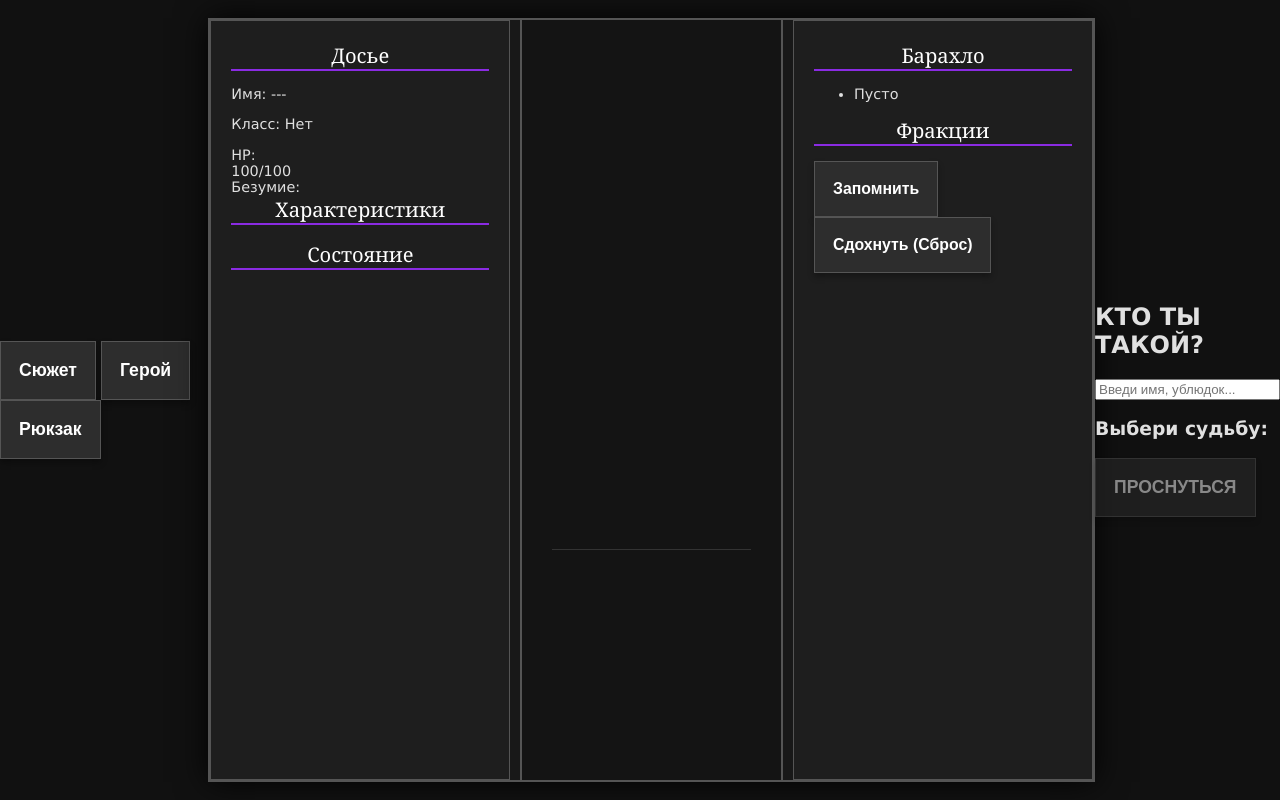
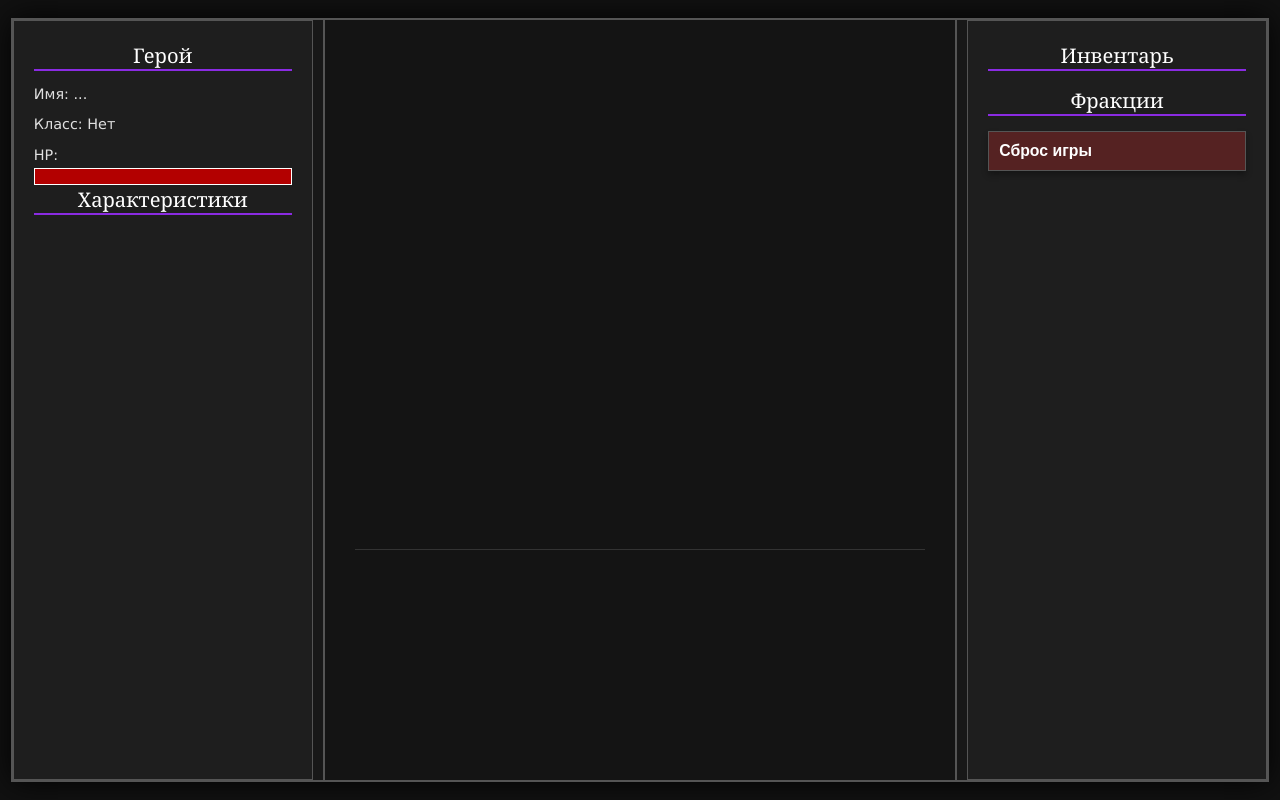
Before and after one commit to bogdanshtatskiy-cpu/Qs-, a plain HTML site: page index.html in a window 1280 px wide. Drawn offline with Linux system fonts and the light colour scheme.

Commit message:
Update index.html

```diff
--- a/index.html
+++ b/index.html
@@ -2,71 +2,56 @@
 <html lang="ru">
 <head>
     <meta charset="UTF-8">
-    <meta name="viewport" content="width=device-width, initial-scale=1.0, maximum-scale=1.0, user-scalable=no">
-    <title>Пепел Богов: Начало</title>
+    <meta name="viewport" content="width=device-width, initial-scale=1.0">
+    <title>Эпоха Раскола</title>
     <link rel="stylesheet" href="css/style.css">
 </head>
 <body>
 
-    <nav class="mobile-nav">
-        <button onclick="UI.switchTab('story')" class="active-tab">Сюжет</button>
-        <button onclick="UI.switchTab('hero')">Герой</button>
-        <button onclick="UI.switchTab('inv')">Рюкзак</button>
-    </nav>
-
     <div class="game-container">
-        <aside class="sidebar left-sidebar" id="tab-hero">
-            <div class="panel-header">Досье</div>
+        <aside class="sidebar left-sidebar">
+            <div class="panel-header">Герой</div>
             <div id="char-info">
-                <p>Имя: <span id="char-name" class="highlight">---</span></p>
+                <p>Имя: <span id="char-name">...</span></p>
                 <p>Класс: <span id="char-class">Нет</span></p>
-                <div class="stat-row">HP: <div class="bar-bg"><div id="hp-fill" style="width: 100%;"></div></div> <span id="hp-val">100/100</span></div>
-                <div class="stat-row">Безумие: <div class="bar-bg"><div id="sanity-fill" style="width: 0%; background: #a020f0;"></div></div></div>
+                <div class="health-bar-container">
+                    HP: <div class="health-bar"><div id="hp-fill"></div></div>
+                </div>
             </div>
 
             <div class="panel-header">Характеристики</div>
             <ul id="stats-list"></ul>
-
-            <div class="panel-header">Состояние</div>
-            <ul id="status-effects"></ul>
         </aside>
 
-        <main class="main-content" id="tab-story">
+        <main class="main-content">
             <div id="story-log"></div>
 
-            <div class="scene-area">
-                <div id="current-scene" class="typing-effect"></div>
-                <div id="choices-container"></div>
-            </div>
+            <div id="current-scene"></div>
+
+            <div id="choices-container"></div>
         </main>
 
-        <aside class="sidebar right-sidebar" id="tab-inv">
-            <div class="panel-header">Барахло</div>
-            <ul id="inventory-list"><li class="empty-msg">Пусто</li></ul>
+        <aside class="sidebar right-sidebar">
+            <div class="panel-header">Инвентарь</div>
+            <ul id="inventory-list"></ul>
 
             <div class="panel-header">Фракции</div>
             <ul id="factions-list"></ul>
 
-            <div class="system-controls">
-                <button onclick="Game.saveProgress()">Запомнить</button>
-                <button onclick="Game.resetGame()" class="danger-btn">Сдохнуть (Сброс)</button>
+            <div class="system-controls" style="margin-top: auto;">
+                <button onclick="Game.resetGame()" style="background:#522; width:100%; padding: 10px;">Сброс игры</button>
             </div>
         </aside>
     </div>
 
-    <div id="start-modal" class="modal">
-        <div class="modal-content">
-            <h2>КТО ТЫ ТАКОЙ?</h2>
-            <input type="text" id="input-name" placeholder="Введи имя, ублюдок..." maxlength="15">
-            <div class="class-selection">
-                <h3>Выбери судьбу:</h3>
-                <div id="class-buttons"></div>
-            </div>
-            <button id="start-btn" disabled onclick="Game.startGame()">ПРОСНУТЬСЯ</button>
-        </div>
-    </div>
+    <script src="js/engine.js"></script>
 
-    <script src="js/engine.js"></script>
-    <script src="js/chapter1.js"></script>
+    <script src="js/chapters/prologue.js"></script>
+
+    <script>
+        window.onload = function() {
+            Game.init();
+        };
+    </script>
 </body>
 </html>
```
